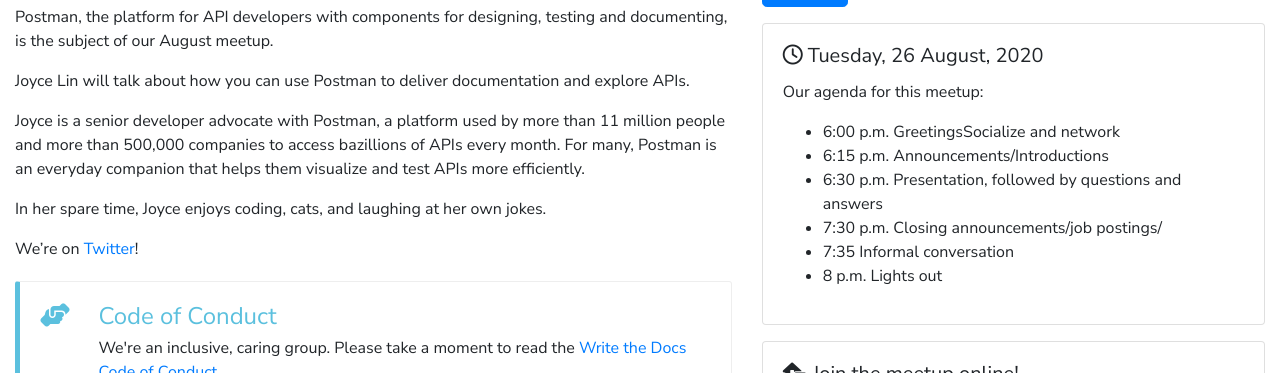
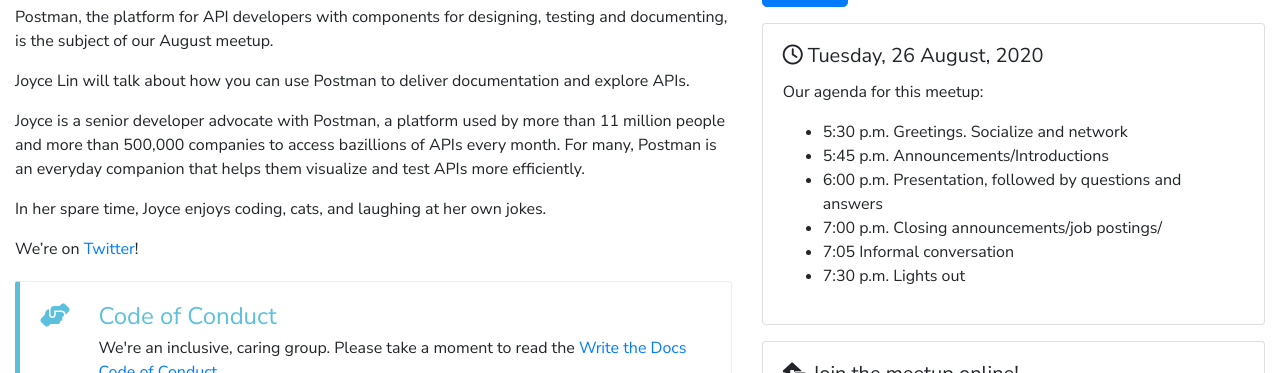
Before and after one commit to San-Francisco-Write-The-Docs/www, a Jekyll site: the page built from content/_events/2020/august.md, in a window 1280 px wide. Shown: the part 459-832 px from the top of the page. Built offline with Jekyll 4.4.1, drawn with Linux system fonts in a browser that asks for light colours; nearby versions of some CDN libraries.

Commit message:
Update august.md

```diff
--- a/content/_events/2020/august.md
+++ b/content/_events/2020/august.md
@@ -19,12 +19,12 @@
   Learn how Postman is useful for documentation.
 
 agenda: |
-  * 6:00 p.m. GreetingsSocialize and network
-  * 6:15 p.m. Announcements/Introductions
-  * 6:30 p.m. Presentation, followed by questions and answers
-  * 7:30 p.m. Closing announcements/job postings/
-  * 7:35 Informal conversation
-  * 8 p.m. Lights out
+  * 5:30 p.m. Greetings. Socialize and network
+  * 5:45 p.m. Announcements/Introductions
+  * 6:00 p.m. Presentation, followed by questions and answers
+  * 7:00 p.m. Closing announcements/job postings/
+  * 7:05 Informal conversation
+  * 7:30 p.m. Lights out
 ---
 
 ## Postman for documentation
```
